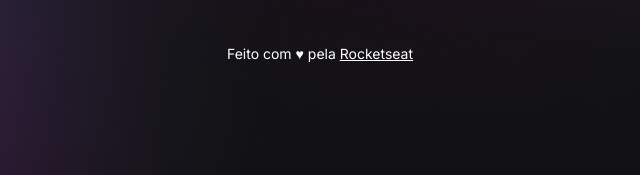
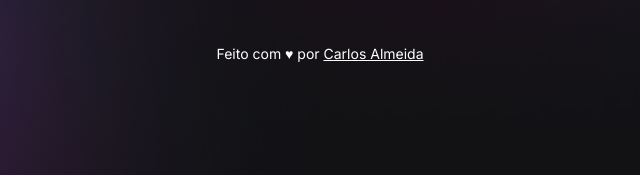
Before and after one commit to CarlosAlmeida1/devLinks, a plain HTML site: page index.html in a window 1280 px wide. Shown: the part 678-853 px from the top of the page, 320-960 px from the left. Drawn offline with nearby package versions, Linux system fonts and the light colour scheme.

Commit message:
alteração do read.md

```diff
--- a/index.html
+++ b/index.html
@@ -61,8 +61,10 @@
       </div>
 
       <footer>
-        Feito com ♥ pela
-        <a href="https://rocketseat.com.br" target="_blank">Rocketseat</a>
+        Feito com ♥ por
+        <a href="https://www.instagram.com/carloos_1207/" target="_blank"
+          >Carlos Almeida</a
+        >
       </footer>
     </div>
 
```
Also changed, not shown: 1 other file.
